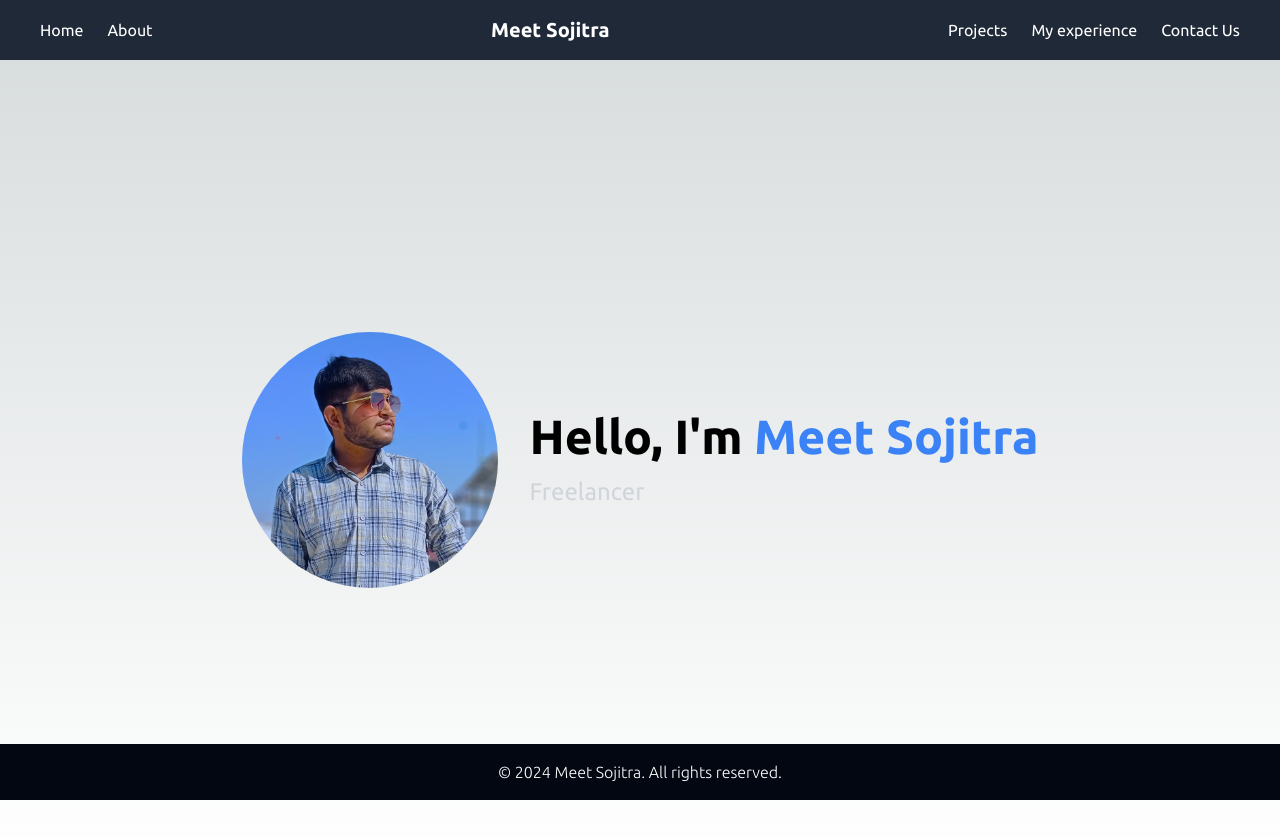
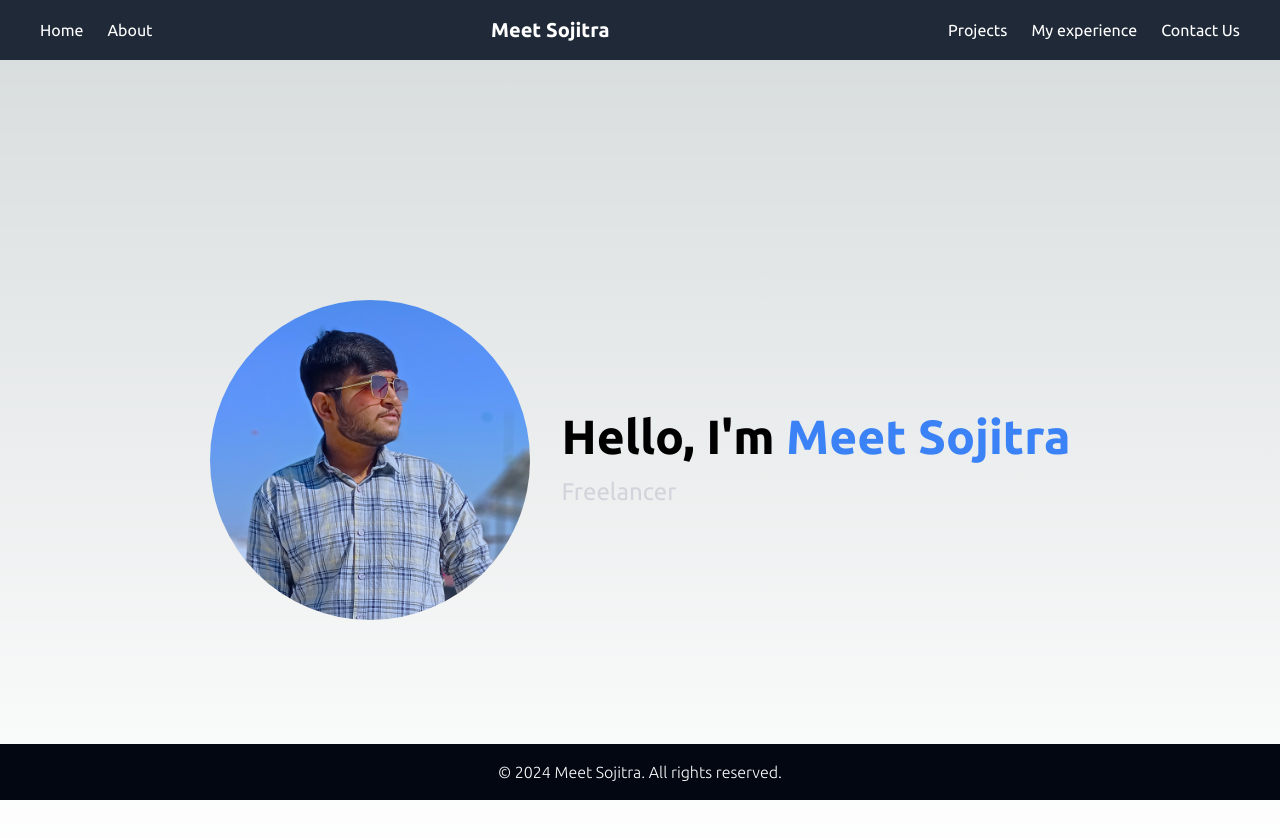
Before and after one commit to meet49/portfolio_, a Next.js app: page / in a window 1280 px wide. Shown: the top 838 px of the page. Built offline with nearby package versions, Linux system fonts and the light colour scheme.

Commit message:
small change

```diff
--- a/src/app/componets/Home.jsx
+++ b/src/app/componets/Home.jsx
@@ -34,14 +34,20 @@ const Home = () => {
   }, [charIndex, currentProfession]);
 
   return (
-    <div className="flex h-screen items-center justify-center ">
-      <div className="flex items-center space-x-8 ">
-        <Image src="/2.jpg" alt="Profile" className="rounded-full w-64 h-64" width={200} height={200} />
-        <div>
-          <h1 className="text-5xl font-extrabold mb-4 ">
+    <div className="flex h-screen items-center justify-center p-4 md:p-8 lg:p-12">
+      <div className="flex flex-col md:flex-row items-center space-y-8 md:space-y-0 md:space-x-8">
+        <Image
+          src="/2.jpg"
+          alt="Profile"
+          className="rounded-full w-48 h-48 md:w-64 md:h-64 lg:w-80 lg:h-80"
+          width={320}
+          height={320}
+        />
+        <div className="text-center md:text-left">
+          <h1 className="text-3xl md:text-5xl font-extrabold mb-4">
             {`Hello, I'm`} <span className="text-blue-500">Meet Sojitra</span>
           </h1>
-          <p className="text-2xl text-gray-300">{displayedText}</p>
+          <p className="text-xl md:text-2xl text-gray-300">{displayedText}</p>
         </div>
       </div>
     </div>
```
